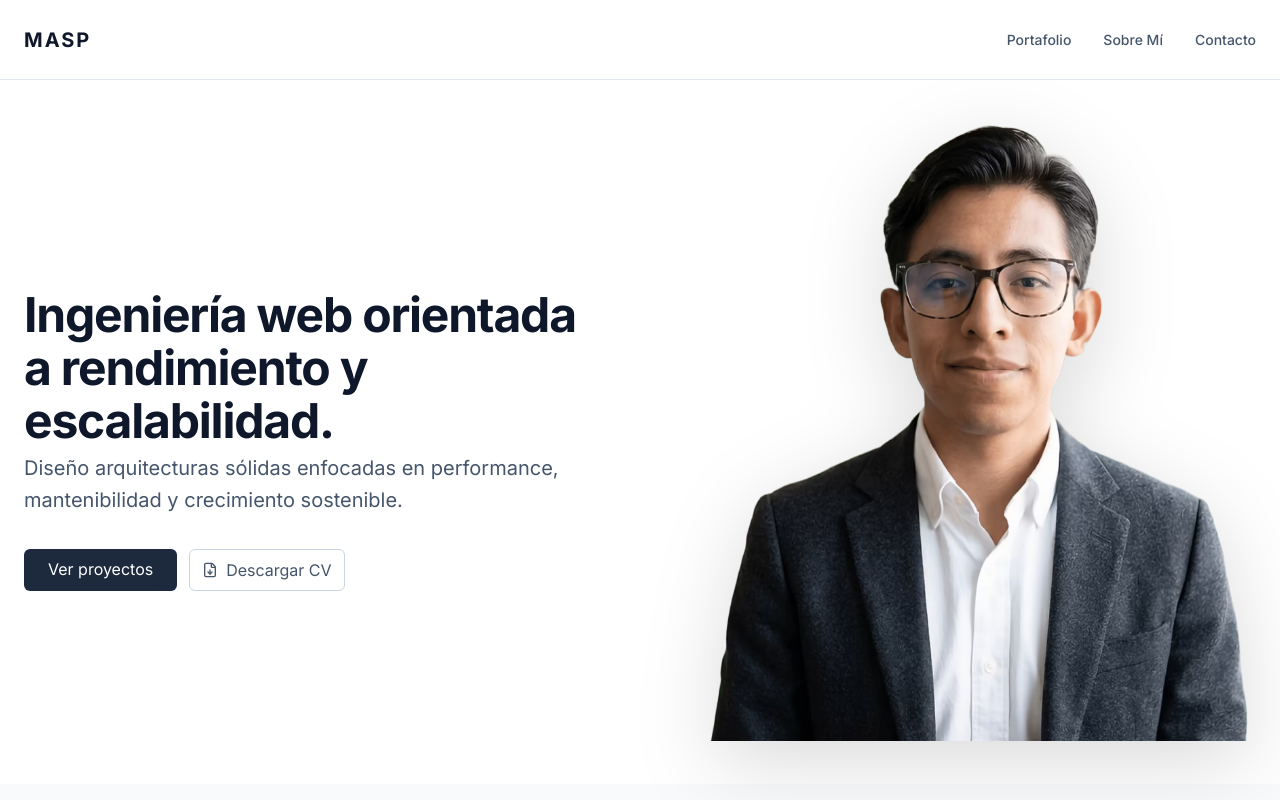
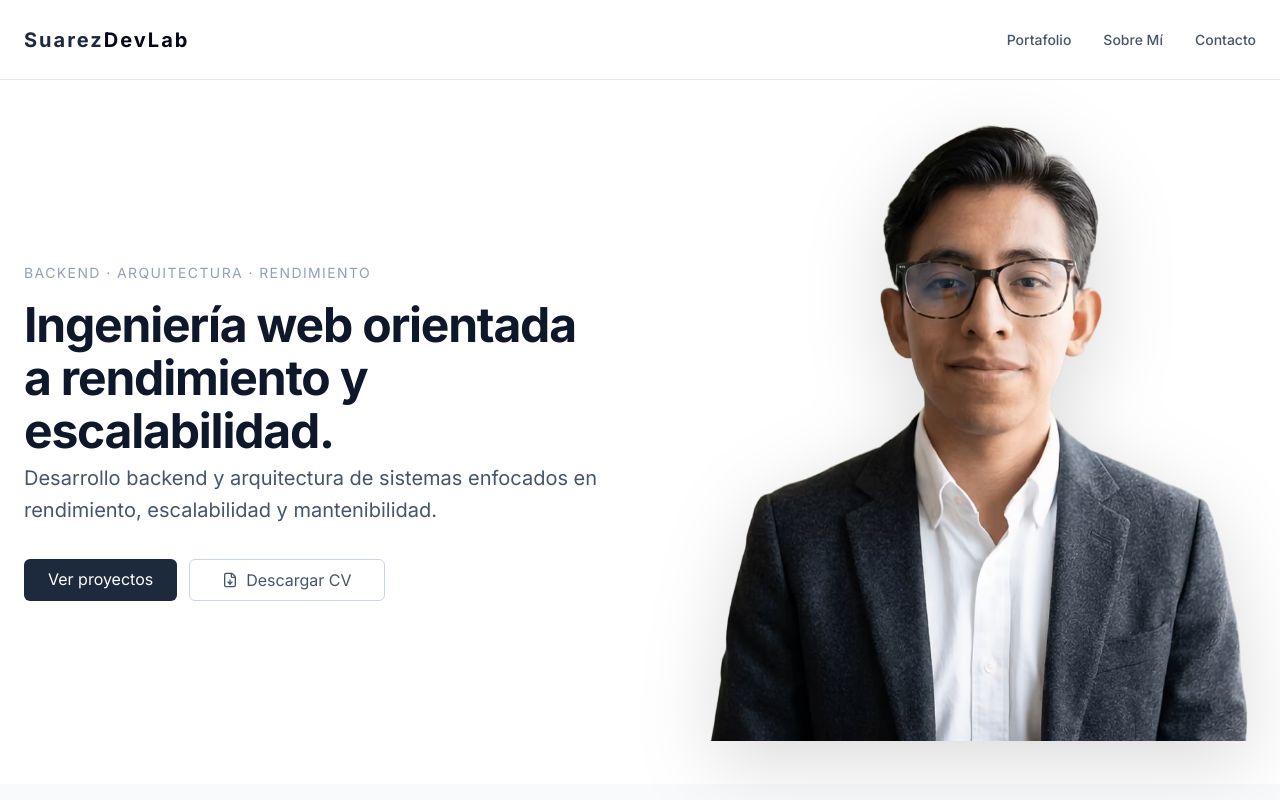
Before and after one commit to Luismy-182/MASP, a React (Vite) app: page / in a window 1280 px wide. Shown: the top 800 px of the page. Built offline with nearby package versions, Linux system fonts and the light colour scheme.

Commit message:
cambios menores al header

```diff
--- a/index.html
+++ b/index.html
@@ -3,13 +3,13 @@
 
 <head>
   <meta charset="UTF-8" />
-  <link rel="icon" type="image/svg+xml" href="/vite.svg" />
+
   <meta name="viewport" content="width=device-width, initial-scale=1.0" />
   <link rel="preconnect" href="https://fonts.googleapis.com">
   <link rel="preconnect" href="https://fonts.gstatic.com" crossorigin>
   <link href="https://fonts.googleapis.com/css2?family=Inter:ital,opsz,wght@0,14..32,100..900;1,14..32,100..900&display=swap"
     rel="stylesheet">
-  <title>MASP-Dev</title>
+  <title>Miguel Angel Suarez</title>
 </head>
 
 <body class="bg-slate-50">
--- a/src/components/CTA.jsx
+++ b/src/components/CTA.jsx
@@ -1,6 +1,6 @@
 import React from 'react'
 
-const CTA = ({id}) => {
+const CTA = ({ id }) => {
     return (
         <section className="bg-white py-24 md:py-32 scroll-mt-24" id={id} >
             <div className="max-w-6xl mx-auto px-6">
@@ -13,7 +13,9 @@ const CTA = ({id}) => {
                         className='bg-slate-800 px-6 py-3 rounded-md font-semibold text-white hover:bg-slate-900 flex-1  transition-colors duration-300'
 
                     >Contactar</a>
-                    <a href="#"
+                    <a
+                        href="storage/miguel_suarez_backend_developer.pdf"
+                        download='miguel_suarez_backend.pdf'
                         className='border  border-slate-200 text-slate-700 px-6 py-3 rounded-md font-semibold hover:border-slate-900  flex-1 transition-colors duration-300'
                     >Ver CV</a>
 
--- a/src/components/Footer.jsx
+++ b/src/components/Footer.jsx
@@ -4,7 +4,7 @@ function Footer() {
   const year=new Date().getFullYear();
   return (
     <div className="">
-      <div className="text-center p-5 text-slate-600 font-light">@{year} MASP - Ingeniería web orientada a rendimiento y escalabilidad.</div>
+      <div className="text-center p-5 text-slate-600 font-light">@{year} Suarez<span className='text-slate-600 font-semibold'>DevLab</span> - Ingeniería web orientada a rendimiento y escalabilidad.</div>
     </div>
   )
 }
--- a/src/components/Header.jsx
+++ b/src/components/Header.jsx
@@ -37,7 +37,9 @@ export default function Header() {
                 `}>
                 <div className="container max-w-7xl mx-auto px-6 w-full">
                     <div className="flex justify-between h-16 md:h-20 items-center w-full">
-                        <HashLink className="font-bold tracking-widest text-lg md:text-xl text-slate-900" smooth to="/#inicio">MASP</HashLink>
+                        <HashLink className="font-bold tracking-widest text-lg md:text-xl text-slate-800" smooth to="/#inicio">Suarez<span className='text-slate-950 font-bold'>DevLab</span>
+                        </HashLink>
+
 
                         <nav className="hidden md:flex text-sm font-medium text-slate-600  gap-8 items-center ">
 
--- a/src/components/Hero.jsx
+++ b/src/components/Hero.jsx
@@ -14,25 +14,27 @@ const Hero = ({ id }) => {
             >
                 <div className="max-w-7xl px-6 mx-auto flex flex-col lg:flex-row  justify-between items-center lg:items-center gap-12">
                     {/* Textos y botones */}
-                    <div className="mt-24 md:mt-0">
+                    <div className="mt-6 md:mt-0">
+                        <p className='text-sm text-slate-400 m-0 tracking-widest uppercase'>Backend · Arquitectura · Rendimiento</p>
                         <h1 className='max-w-xl text-4xl md:text-5xl  font-bold tracking-tight leading-[1.1] text-slate-900 lg:translate-y-4'>Ingeniería web orientada a rendimiento y escalabilidad.</h1>
 
-                        <p className='mt-4 md:mt-5 text-lg md:text-xl leading-relaxed text-slate-600 max-w-xl'>Diseño arquitecturas sólidas enfocadas en performance, mantenibilidad y crecimiento sostenible.</p>
+                        <p className='mt-4 md:mt-5 text-lg md:text-xl leading-relaxed text-slate-600 max-w-xl'>Desarrollo backend y arquitectura de sistemas enfocados en rendimiento, escalabilidad y mantenibilidad.</p>
                         {/* Área de botones */}
                         <div className="flex gap-3 mt-6 md:mt-8">
                             <HashLink
-                                className="py-2 px-6 bg-slate-800 text-white rounded-md hover:bg-slate-900 transition-colors duration-200" smooth to="#proyectos">Ver proyectos</HashLink>
-                            <Link
+                                className="py-2 px-3 lg:px-6 bg-slate-800 text-white rounded-md hover:bg-slate-900 transition-colors duration-200" smooth to="#proyectos">Ver proyectos</HashLink>
+                            <a
 
-                                className="flex gap-2 py-2 px-3 rounded-md border  hover:border-slate-900 transition-colors duration-200
+                                className="flex gap-2 py-2 px-3 lg:px-8 rounded-md border  hover:border-slate-900 transition-colors duration-200
                                 text-slate-600 border-slate-300 hover:text-slate-900
-                                 items-center"
-                                to=""
+                                 items-center hover:cursor-pointer"
+                                href="storage/miguel_suarez_backend_developer.pdf"
+                                download='miguel_suarez_backend.pdf'
                             >
                                 <FileDown
                                     className='inline w-4 h-4' />
                                 Descargar CV
-                            </Link>
+                            </a>
                         </div>
                     </div>
                     <div className="flex flex-1 justify-center lg:justify-end">
--- a/src/components/WorkCard.jsx
+++ b/src/components/WorkCard.jsx
@@ -30,7 +30,7 @@ const WorkCard = ({ proyecto, posicion }) => {
                     }</p>
 
                     {/* Área de botones */}
-                    < div className="flex flex-col lg:flex-row gap-6 md:gap-3 mt-8" >
+                    < div className="flex flex-col lg:flex-row gap-4 md:gap-3 mt-8" >
                         <Link
                             className="py-2 px-6 font-semibold bg-slate-800 text-white rounded-md hover:bg-slate-900 transition-colors duration-200 text-center" to={`/proyecto/${id}`}>Más Detalles
                         </Link>
```
Also changed, not shown: 1 other file (tests, documents, lock files or other folders).
